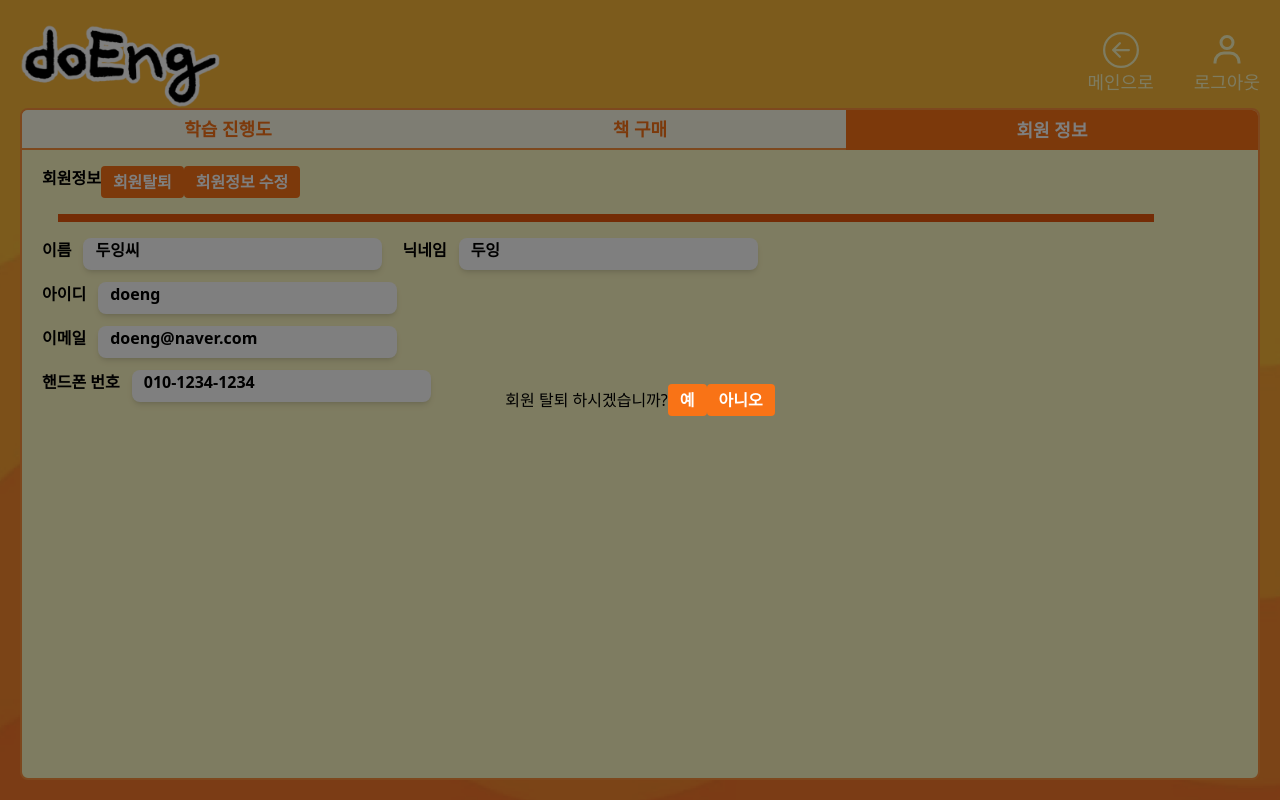
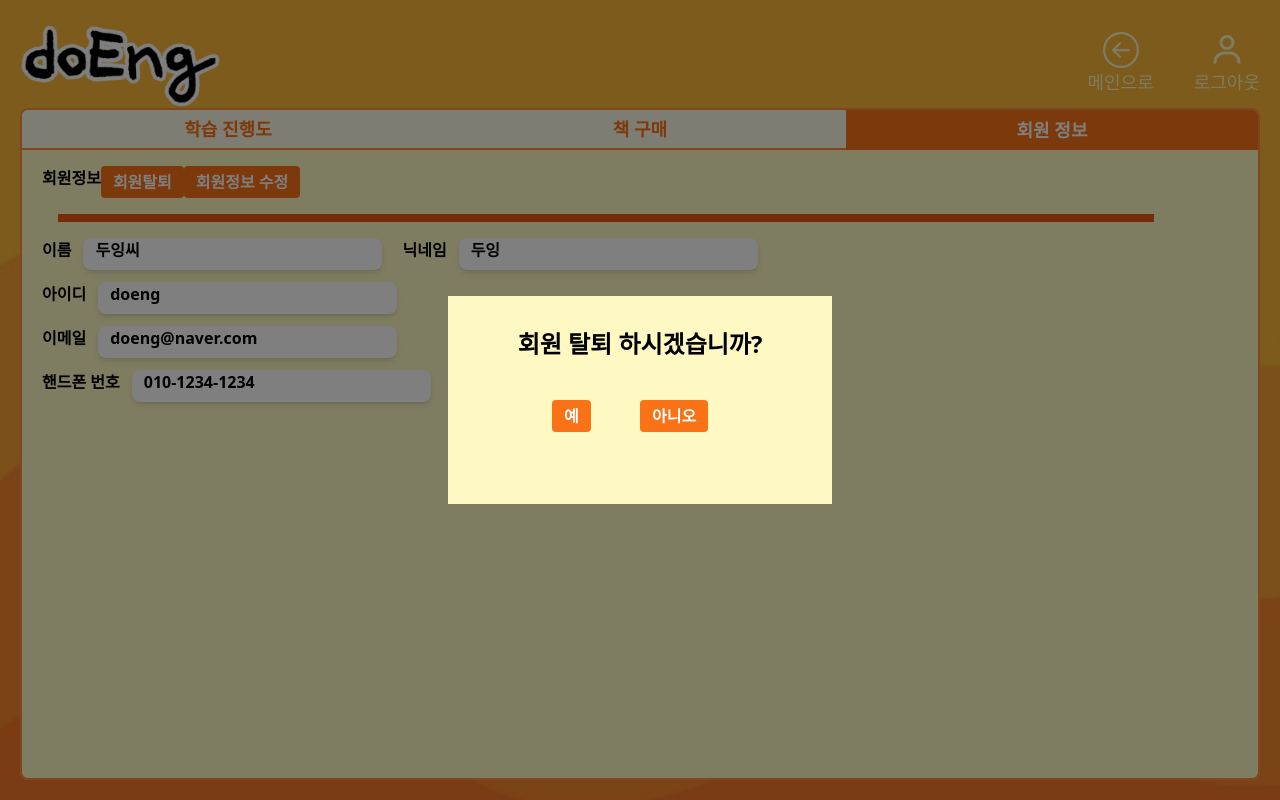
Before and after one commit to calicedev/doEng, a React (Create React App) app in the folder frontend/: page /mypage/profile in a window 1280 px wide. Both pictures are taken after a click on the button "회원탈퇴". Built offline with nearby package versions, Linux system fonts and the light colour scheme.

Commit message:
[FE] feat: modal css

```diff
--- a/frontend/src/components/MyPageComponents/Profile/Profile.tsx
+++ b/frontend/src/components/MyPageComponents/Profile/Profile.tsx
@@ -34,14 +34,25 @@ function Profile() {
           </MyPageButton>
           {isModal && (
             <Modal closeModal={() => setIsModal(false)}>
+              <div className={` h-52 w-96 p-4 bg-yellow-100`}>
+                <div className={`text-2xl font-bold text-center mt-4 mb-10`}>
                   회원 탈퇴 하시겠습니까?
+                </div>
+                <div className={`flex flex-row`}>
+                  <div className={`basis-1/4`}></div>
+                  <div className={`basis-1/4`}>
                     <MyPageButton color={`orange`} onClick={pushHomePage}>
                       {" "}
                       예{" "}
                     </MyPageButton>
+                  </div>
+                  <div className={`basis-1/4`}>
                     <MyPageButton color={`orange`} onClick={closeModal}>
                       아니오
                     </MyPageButton>
+                  </div>
+                </div>
+              </div>
             </Modal>
           )}
         </div>
```
Lines whose indentation alone changed are shown as unchanged.
